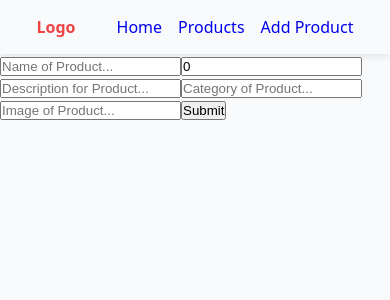
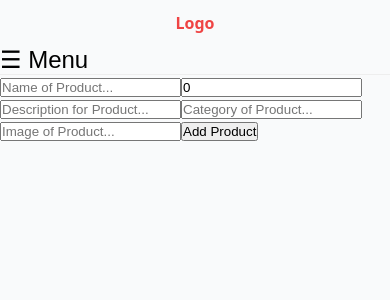
Before and after one commit to Mortezaahm/React-Lab2, a React (Vite) app in the folder client/: page /add-product in a window 390 px wide. Shown: the top 300 px of the page. Built offline with nearby package versions, Linux system fonts and the light colour scheme.

Commit message:
Better UX and Scss for navbar

```diff
--- a/client/src/components/Navbar.tsx
+++ b/client/src/components/Navbar.tsx
@@ -1,32 +1,36 @@
-// import React, { useState } from 'react';
-import { Link } from 'react-router-dom';
+import { NavLink } from 'react-router-dom';
+import { useState } from 'react';
 
 const Navbar = () => {
-  // const [isOpen, setIsOpen] = useState(false);
+  const [isOpen, setIsOpen] = useState(false);
+
+  const closeMenu = () => setIsOpen(false);
 
   return (
     <nav className="navbar">
-      <Link to="/" className="navbar__logo">Logo</Link>
-
-      <div className="navbar__links">
-        <Link to="/">Home</Link>
-        <Link to="/products">Products</Link>
-        <Link to="/add-product">Add Product</Link>
+      <div className="navbar__container">
+        <NavLink to="/" className="navbar__logo">Logo</NavLink>
+        <div className="navbar__links">
+          <NavLink to="/" onClick={closeMenu}>Home</NavLink>
+          <NavLink to="/products" onClick={closeMenu}> Products </NavLink>
+          <NavLink to="/add-product" onClick={closeMenu}>Add Product</NavLink>
+        </div>
       </div>
 
-      {/* Hamburger menu for mobile
-      <button onClick={() => setIsOpen(!isOpen)} className="md:hidden">
-        Menu
+
+
+      <button onClick={() => setIsOpen(!isOpen)} className="navbar__toggle">
+        ☰ Menu
       </button>
 
       {isOpen && (
-        <div className="absolute top-16 left-0 w-full bg-white flex flex-col items-center gap-2 p-4 md:hidden">
-          <Link to="#">Home</Link>
-          <Link to="#">Products</Link>
-          <Link to="#">Add Product</Link>
+        <div className="navbar__mobile">
+          <NavLink to="/"  onClick={closeMenu}>Home</NavLink>
+          <NavLink  to="/products" onClick={closeMenu}>Products</NavLink>
+          <NavLink  to="/add-product" onClick={closeMenu}>Add Product</NavLink>
         </div>
       )}
-        */}
+
     </nav>
   );
 };
--- a/client/src/pages/AddProduct.tsx
+++ b/client/src/pages/AddProduct.tsx
@@ -1,5 +1,6 @@
 import { useState } from "react"
 import { addProduct } from "../services/productService"
+import { useNavigate } from "react-router-dom";
 
 function AddProduct() {
   const [title, setTitle] = useState('');
@@ -7,6 +8,8 @@ function AddProduct() {
   const [description, setDescription] = useState('');
   const [category, setCategory] = useState('');
   const [image, setImage] = useState('');
+
+  const navigate = useNavigate();
 
   async function handleSubmit(e: React.FormEvent<HTMLFormElement>) {
         e.preventDefault()
@@ -19,13 +22,20 @@ function AddProduct() {
             image
             }
 
+      try {
         const data = await addProduct(newProduct);
         setTitle("")
         setPrice(0)
         setDescription("")
         setCategory("")
         setImage("")
+
         console.log(data);
+
+        navigate(`/products/${data.id}`)
+      } catch (error) {
+        console.error("Failed to add product: ", error);
+      }
     }
 
 
@@ -62,7 +72,7 @@ function AddProduct() {
             value={image}
             onChange={(e) => setImage(e.target.value)}
             />
-            <button type="submit">Submit</button>
+            <button type="submit">Add Product</button>
       </form>
     </>
   )
--- a/client/src/pages/EditProduct.tsx
+++ b/client/src/pages/EditProduct.tsx
@@ -2,11 +2,13 @@ import { useEffect, useState } from "react";
 import { useParams } from "react-router-dom"
 import { getProductById, updateProduct } from "../services/productService"
 import type { UpdateProduct } from "../types/product";
+import { useNavigate } from "react-router-dom";
 
 
 function EditProduct() {
   const { id } = useParams();
   const productId = Number(id);
+  const navigate = useNavigate();
 
   const [productData, setProductData] = useState<UpdateProduct>({
     title: "",
@@ -28,7 +30,10 @@ function EditProduct() {
       e.preventDefault();
       try {
         const data = await updateProduct(productId, productData)
-        if (data) setProductData(data)
+        if (data) {
+          setProductData(data)
+          navigate(`/products/${productId}`)
+        }
       } catch (error) {
         console.log(error)
         }
@@ -87,7 +92,7 @@ function EditProduct() {
               }))
             }
             />
-            <button type="submit">Submit</button>
+            <button type="submit">Update Product</button>
       </form>
     </>
   )
--- a/client/src/pages/ProductDetails.tsx
+++ b/client/src/pages/ProductDetails.tsx
@@ -5,22 +5,42 @@ import { getProductById } from "../services/productService"
 
 function ProductDetails() {
 
-  const [productDetail, setProductDetail] = useState<Product>()
+  const [productDetail, setProductDetail] = useState<Product | null>(null)
+  const [loading, setLoading] = useState(true)
+  const [error, setError] = useState<string | null>(null)
   const { id } = useParams();
   const productId = Number(id);
+  const invalidProductId = isNaN(productId);
 
   useEffect(() => {
+    if (invalidProductId) {
+      return
+    }
+
     async function sendParams() {
-    const data = await getProductById(productId);
-    setProductDetail(data);
-  }
+      try {
+        setLoading(true)
+        const data = await getProductById(productId);
+
+        if (!data) {
+          setError("Product not found")
+          return
+        }
+        setProductDetail(data);
+      } catch {
+        setError("Failed to load product")
+      } finally {
+        setLoading(false)
+      }
+    }
+
     sendParams();
-  }, [productId])
+  }, [productId, invalidProductId])
 
-  if (!productDetail) {
-    return <h2>Loading...</h2>
-  }
-
+  if (invalidProductId) return <h2>Invalid product id</h2>
+  if (loading) {return <h2>Loading...</h2>}
+  if (error) return <h2>{error}</h2>
+  if (!productDetail) return null
 
   return (
     <div>
--- a/client/src/styles/components/_navbar.scss
+++ b/client/src/styles/components/_navbar.scss
@@ -3,27 +3,72 @@
 @use '../abstracts/functions' as *;
 
 .navbar {
-  display: flex;
-  justify-content: space-around;
-  align-items: center;
+    background: color(light);
+    border-bottom: 1px solid #eee;
 
-  padding: space(md);
-  background: color(light);
-  box-shadow: 0 2px 8px rgba($color: #000000, $alpha: 0.1);
+    &__container {
+        display: flex;
+        justify-content: space-around;
+        align-items: center;
+        padding: 12px 16px;
+    }
 
     &__logo{
         font-size: font-size(base);
         color: color(danger);
         font-weight: bold;
+        text-decoration: none;
     }
     &__links{
         display: flex;
         gap: space(md);
-    }
-    a {
-        text-decoration: none;
-        &:hover{
-        transform: translateY(-4px) scale(1.03);
+        a {
+            transition: 200ms ease;
+            text-decoration: none;
+            &.active {
+                font-weight: bold;
+                border-bottom: 2px solid black;
+            }
+            &:hover{
+            transform: translateY(-4px) scale(1.03);
+            }
         }
     }
+    &__toggle {
+    display: none;
+    font-size: 24px;
+    background: none;
+    border: none;
+    cursor: pointer;
+  }
+
+  /* mobile menu */
+  &__mobile {
+    display: none;
+    flex-direction: column;
+    gap: 12px;
+    padding: 16px;
+    background: white;
+    border-top: 1px solid #eee;
+
+    a {
+      text-decoration: none;
+      color: black;
+    }
+
+    &.open {
+      display: flex;
+    }
+  }
+
+  /* responsive */
+  @media (max-width: 768px) {
+    &__links {
+      display: none;
+    }
+
+    &__toggle {
+      display: block;
+    }
+    }
 }
```
